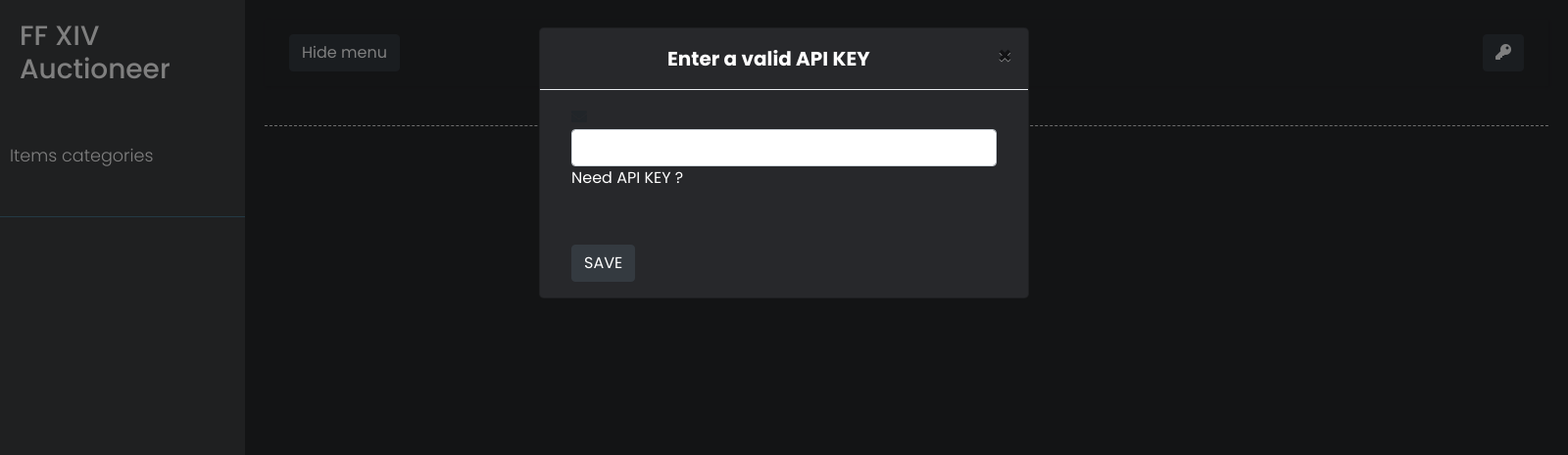
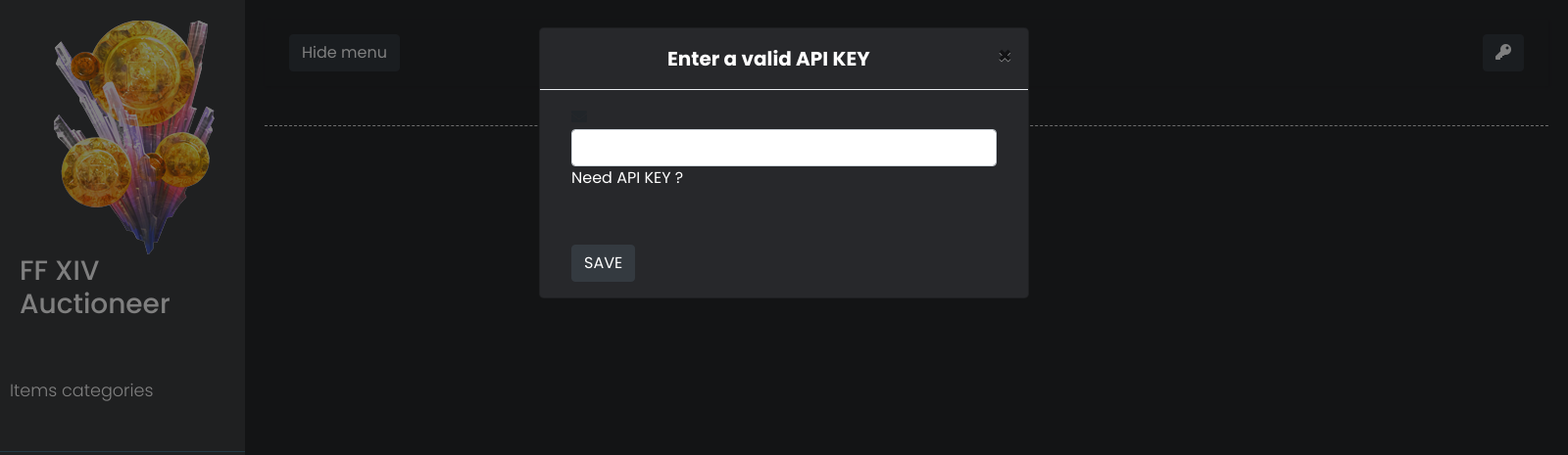
Before and after one commit to Konbuscus/ffxivauctioneer, an Electron app: page src/index.html in a window 1600 px wide. Shown: the whole page at 98% size. Drawn offline with nearby package versions, Linux system fonts and the light colour scheme; no server answers.

Commit message:
changed image on app

```diff
--- a/src/index.html
+++ b/src/index.html
@@ -30,6 +30,7 @@
         <!-- Sidebar  -->
         <nav id="sidebar">
             <div class="sidebar-header">
+                    <img src="../res/ffxivauctioneer.png"/>
                 <h3>FF XIV Auctioneer</h3>
             </div>
 
```
Also changed, not shown: res/ffxivauctioneer.png (added), 1 other file.
